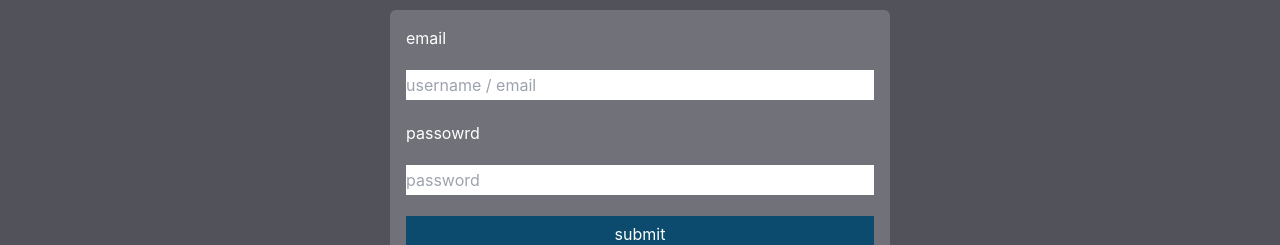
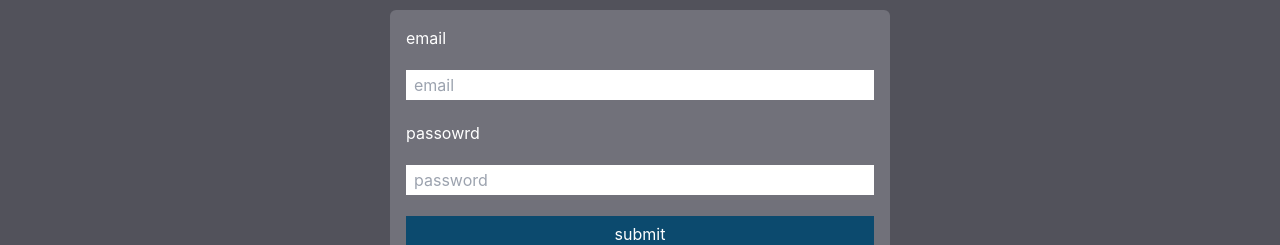
Before and after one commit to Ameer2000Mzori/MonoText-Mern, a React (Create React App) app in the folder frontend/: page /login in a window 1280 px wide. Shown: the part 240-485 px from the top of the page. Built offline with nearby package versions, Linux system fonts and the light colour scheme.

Commit message:
added links

```diff
--- a/frontend/src/components/Navbar.jsx
+++ b/frontend/src/components/Navbar.jsx
@@ -16,7 +16,9 @@ const Navbar = () => {
     <>
       <nav className="bg-primary fixed w-[100%] top-0">
         <div className="container mx-auto px-4 py-2 flex items-center justify-between">
-          <h1 className="text-2xl font-bold text-white">My App</h1>
+          <Link to="/">
+            <h1 className="text-2xl font-bold text-white">My App</h1>
+          </Link>
 
           <ul className="hidden lg:flex space-x-4 list-none text-white">
             {ROUTES.map((route) => (
--- a/frontend/src/components/pages/LoginPage/LoginPage.jsx
+++ b/frontend/src/components/pages/LoginPage/LoginPage.jsx
@@ -15,15 +15,15 @@ export default function LoginPage() {
       <div className="grid grid-row-6 gap-2 sm:w-[500px] w-[360px]  h-[300px] bg-zinc-500 p-4 text-start rounded-md text-white">
         <div>email</div>
         <input
-          className="h-[30px] text-black"
+          className="h-[30px] text-black pl-2"
           type="text"
-          placeholder="username / email"
+          placeholder="email"
           value={userName}
           onChange={(e) => setUserName(e.target.value)}
         />
         <div>passowrd</div>
         <input
-          className="h-[30px] text-black"
+          className="h-[30px] text-black pl-2"
           type="text"
           placeholder="password"
           value={userEmail}
```
